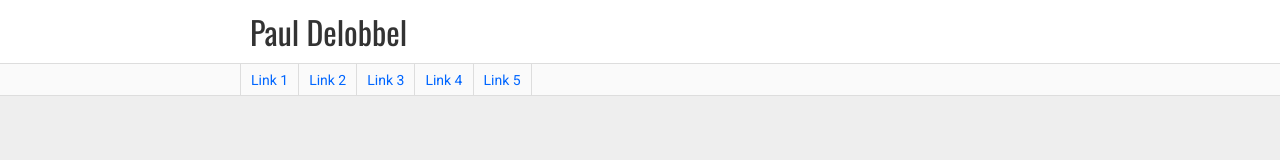
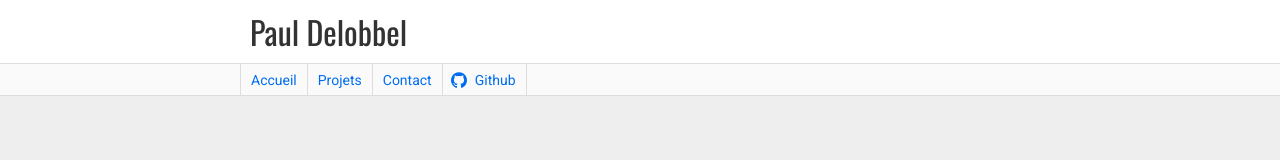
Before and after one commit to Kamipown/kamipown.github.io, a plain HTML site: page index.html in a window 1280 px wide. Shown: the top 160 px of the page. Drawn offline with nearby package versions, Linux system fonts and the light colour scheme.

Commit message:
nav links + github link

```diff
--- a/index.html
+++ b/index.html
@@ -2,8 +2,8 @@
 <html lang="fr">
 	<head>
 		<meta charset="utf-8"/>
-		<meta name="description" content="Free Web tutorials">
-		<meta name="keywords" content="HTML,CSS,XML,JavaScript">
+		<meta name="description" content="Portfolio">
+		<meta name="keywords" content="HTML,CSS,JavaScript">
 		<meta name="author" content="Paul Delobbel">
 		<meta name="Identifier-url" content="https://kamipown.github.io/">
 
@@ -14,6 +14,7 @@
 	</head>
 	<body ng-app="app">
 		<header id="main_header" ng-include="'templates/header.html'"></header>
+
 		<nav id="main_nav" ng-include="'templates/nav.html'"></nav>
 
 		<div id="main_div" ng-view></div>
--- a/styles/style.css
+++ b/styles/style.css
@@ -8,6 +8,7 @@ body { height: 100%; margin: 0px; background-color: #eee; font-family: "Roboto";
 input { padding: 0; font-family: "Roboto";}
 h1 { margin: 0px; font-family: "Oswald"; font-weight: 400;}
 p { margin: 0px;}
+a { color: #006df0; text-decoration: none;}
 
 #main_header { width: 100%; height: 64px; border-bottom: 1px solid #ddd; background-color: #fff; overflow: hidden;}
 	#main_header > div { max-width: 800px; height: 64px; margin: auto; padding: 0px 10px;}
@@ -15,7 +16,9 @@ p { margin: 0px;}
 
 #main_nav { width: 100%; height: 32px; border-bottom: 1px solid #ddd; background-color: #fafafa;}
 	#main_nav > div { max-width: 800px; height: 32px; border-left: 1px solid #ddd; margin: auto;}
-		#main_nav > div > a { display: inline-block; height: 32px; line-height: 32px; padding: 0px 10px; border-right: 1px solid #ddd; border-bottom: 1px solid #ddd; background-color: #fafafa; font-size: 14px; color: #06f; text-decoration: none;}
+		#main_nav > div > a { display: inline-block; height: 32px; line-height: 32px; padding: 0px 10px; border-right: 1px solid #ddd; border-bottom: 1px solid #ddd; background-color: #fafafa; font-size: 14px;}
+		#main_nav > div > a.github { padding-left: 32px; background-image: url("../img/github.svg"); background-size: 16px 16px; background-position: 8px 8px; background-repeat: no-repeat;}
+		#main_nav > div > a:hover { text-decoration: underline;}
 
 #main_div { max-width: 800px; min-height: calc(100% - 224px); margin: auto; padding: 0px 10px;}
 
--- a/templates/nav.html
+++ b/templates/nav.html
@@ -1,7 +1,6 @@
 <div>
-	<a href="#">Link 1</a>
-	<a href="#">Link 2</a>
-	<a href="#">Link 3</a>
-	<a href="#">Link 4</a>
-	<a href="#">Link 5</a>
+	<a href="#">Accueil</a>
+	<a href="#">Projets</a>
+	<a href="#">Contact</a>
+	<a class="github" href="https://github.com/Kamipown/">Github</a>
 </div>
```
Also changed, not shown: img/github.svg (added).
